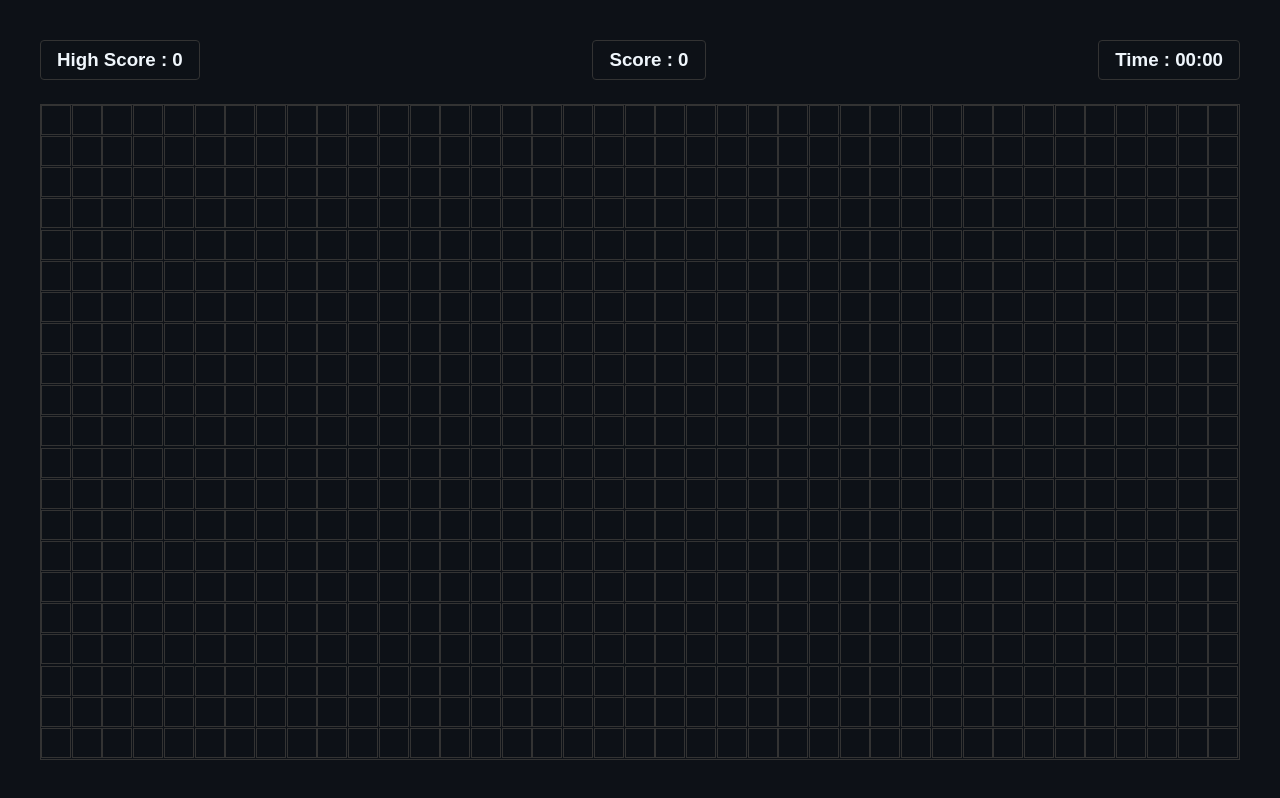
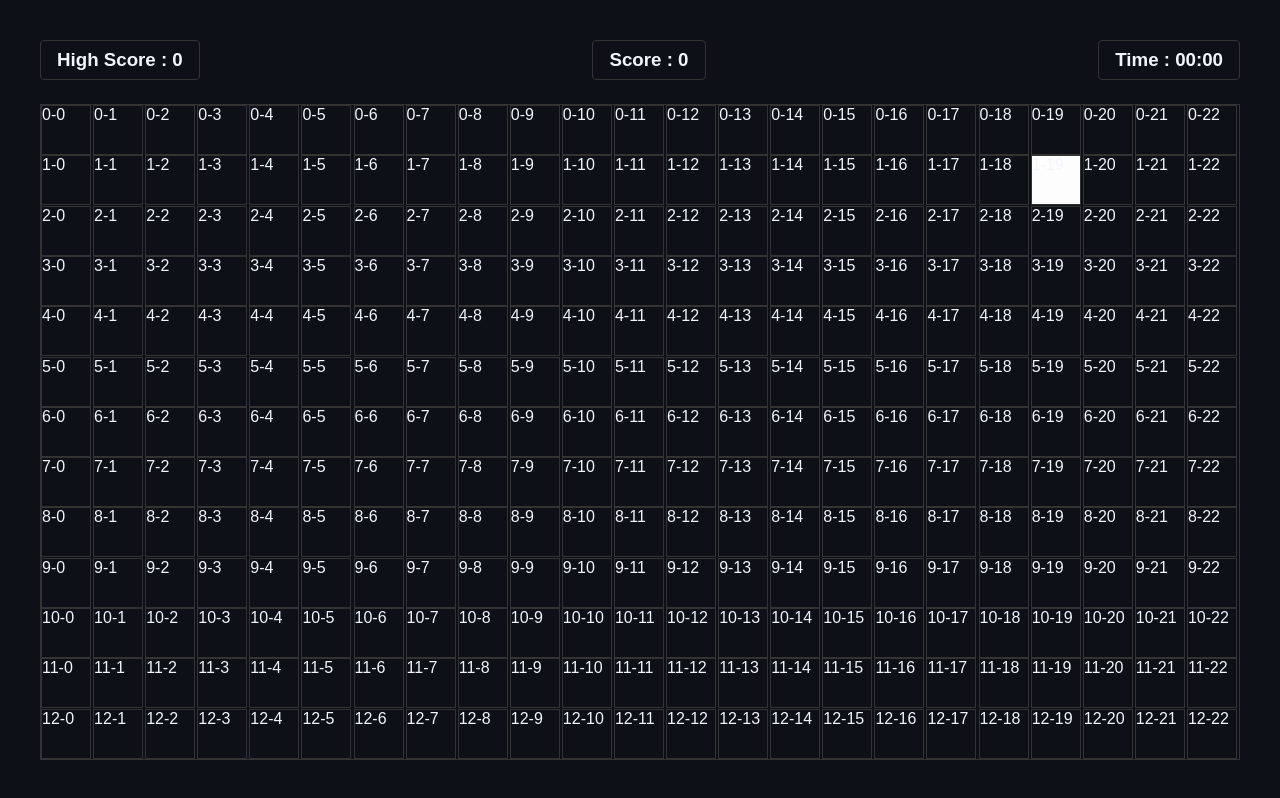
Before and after one commit to SubhajitMondalOfficial/snake-game-js, a plain HTML site: page index.html in a window 1280 px wide. Drawn offline with Linux system fonts and the light colour scheme.

Commit message:
Implement snake movement and controls

```diff
--- a/script.js
+++ b/script.js
@@ -1,28 +1,143 @@
-document.addEventListener("DOMContentLoaded", function () {
+// const board = document.querySelector(".board");
+// const blockWidth = 50;
+// const blockHeight = 50;
+
+// const blocks = [];
+// const snake = [
+//     {x:1, y:3},
+//     {x:1, y:4},
+//     {x:1, y:5},
+// ];
+
+// function createBoard() {
+//   // Remove old blocks
+//   board.innerHTML = "";
+
+//   const cols = Math.floor(board.clientWidth / blockWidth);
+//   const rows = Math.floor(board.clientHeight / blockHeight);
+
+//   for (let row = 0; row < rows; row++) {
+//     for (let col = 0; col < cols; col++) {
+//       const block = document.createElement("div");
+//       block.classList.add("block");
+//       board.appendChild(block);
+//       block.innerText = `${row}-${col}`;
+//       blocks[`${row}-${col}`] = block;
+//     }
+//   }
+// }
+
+// function render(){
+//     snake.forEach(segment => {
+//         blocks[`${segment.x}-${segment.y}`].classList.add("fill")
+
+//     })
+// }
+// render()
+
+// // Create the board when the page loads
+// window.addEventListener("load", createBoard);
+
+// // Recreate the board whenever the window size changes
+// window.addEventListener("resize", createBoard);
+
+// ***********************
+
 const board = document.querySelector(".board");
-  const blockWidth = 30;
-  const blockHeight = 30;
 
+const blockHeight = 50;
+const blockWidth = 50;
 
-  function createBoard() {
-      // Remove old blocks
-      board.innerHTML = ""
+const blocks = [];
 
+const snake = [{ x: 1, y: 3 }];
+
+let direction = "right";
+
+let interValId = null;
+
+const rows = Math.floor(board.clientHeight / blockHeight);
 const cols = Math.floor(board.clientWidth / blockWidth);
-      const rows = Math.floor(board.clientHeight / blockHeight);
 
-    for (let i = 0; i < rows * cols; i++) {
+for (let row = 0; row < rows; row++) {
+  for (let col = 0; col < cols; col++) {
     const block = document.createElement("div");
     block.classList.add("block");
     board.appendChild(block);
+    block.textContent = `${row}-${col}`;
+    blocks[`${row}-${col}`] = block;
   }
 }
 
-  // Create the board when the page loads
-  window.addEventListener("load", createBoard);
+function renderElement() {
+  snake.forEach((fregment) => {
+    blocks[`${fregment.x}-${fregment.y}`].classList.add("fill");
+  });
+}
 
-  // Recreate the board whenever the window size changes
-  window.addEventListener("resize", createBoard);
+interValId = setInterval(() => {
+  let head = null;
+
+  if (direction === "left") {
+    // console.log(`x: ${snake[0].x}, y:${snake[0].y - 1}`);
+
+    head = {
+      x: snake[0].x,
+      y: snake[0].y - 1,
+    };
+  } else if(direction === "right"){
+    // console.log(`x: ${snake[0].x}, y:${snake[0].y + 1}`);
+
+    head = {
+        x: snake[0].x,
+        y: snake[0].y + 1
+    }
+  }else if(direction === "down"){
+    head = {
+        x: snake[0].x + 1 ,
+        y: snake[0].y,
+    }
+  } else if(direction === "up"){
+    head = {
+        x: snake[0].x - 1 ,
+        y: snake[0].y,
+    }
+  }
+  if(head.x < 0 || head.x >= rows || head.y < 0 || head.y >= cols){
+    alert('Game Over');
+    clearInterval(interValId)
+  }
+
+  snake.forEach((fregment) => {
+    blocks[`${fregment.x}-${fregment.y}`].classList.remove("fill");
+  });
+
+  snake.unshift(head);
+  snake.pop();
+
+  renderElement();
+}, 300);
 
 
-});
+
+
+
+
+
+
+
+
+
+window.addEventListener("keydown", (e) => {
+    console.log(e.key);
+    if(e.key === "ArrowUp"){
+        direction = "up"
+    } else if(e.key === "ArrowDown"){
+        direction = "down"
+    } else if(e.key === "ArrowRight"){
+        direction = "right"
+    } else if(e.key === "ArrowLeft"){
+        direction = "left"
+    }
+
+})
--- a/style.css
+++ b/style.css
@@ -13,6 +13,7 @@ body {
 :root {
     /* Background Color  */
     --bg-primary-color: #0D1117;
+    --bg-fill-color: #fdfdfd;
 
     /* Text color */
     --text-primary-color: #F0F6FC;
@@ -73,13 +74,17 @@ section .infos {
 .board {
     display: grid;
     flex-grow: 1;
-    grid-template-columns: repeat(auto-fill, minmax(30px, 1fr));
-    grid-template-rows: repeat(auto-fill, minmax(30px, 1fr));
+    grid-template-columns: repeat(auto-fill, minmax(50px, 1fr));
+    grid-template-rows: repeat(auto-fill, minmax(50px, 1fr));
     border: 1px solid var(--border-primary-color);
 }
 
 .block {
-    height: 30px;
-    width: 30px;
+    height: 50px;
+    width: 50px;
     border: 1px solid var(--border-primary-color);
 }
+
+.fill{
+    background-color: var(--bg-fill-color);
+}
```
Lines whose indentation alone changed are shown as unchanged.
